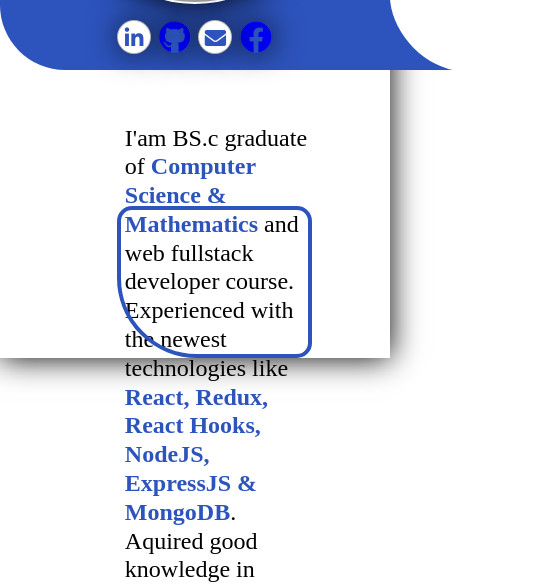
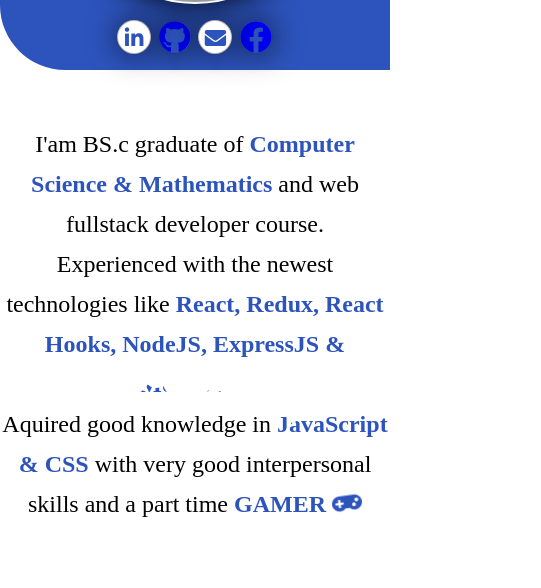
Before and after one commit to SergeyArenzon/portfolio, a React (Create React App) app: page / in a window 390 px wide. Shown: the part 1326-1914 px from the top of the page, 541 px wide, since content can reach past the window. After the commit the page ends 1874 px from the top, so only its background shows below. Built offline with nearby package versions, Linux system fonts and the light colour scheme; grey boxes are pictures that could not be loaded; a web font is replaced by a local one.

Commit message:
add Clouds

```diff
--- a/src/components/AboutMe/AboutMe.js
+++ b/src/components/AboutMe/AboutMe.js
@@ -1,5 +1,6 @@
 import React from "react";
 import classes from "./AboutMe.module.css";
+import Clouds from '../UI/Clouds/Clouds';
 
 export default function AboutMe() {
     const socialIcons = (
@@ -45,7 +46,7 @@ export default function AboutMe() {
     );
 
     return (
-        <div className={classes.AboutMe}>
+        <div><div className={classes.AboutMe}>
         <div className={classes.LeftSide}>
             <h1 className={classes.AboutText}>
                 About<h1 className={classes.MeText}>ME</h1>
@@ -70,8 +71,12 @@ export default function AboutMe() {
                 <br></br>
                 Aquired good knowledge in <strong>JavaScript & CSS</strong> with very good interpersonal skills and a part time <strong>GAMER <i className="fas fa-gamepad"></i></strong>
             </p>
-                <div className={classes.Text}></div>
+            {/* <div className={classes.Text}></div> */}
         </div>
+
     </div>
+    <Clouds/>
+    </div>
+
     );
 }
--- a/src/components/AboutMe/AboutMe.module.css
+++ b/src/components/AboutMe/AboutMe.module.css
@@ -6,7 +6,7 @@
     max-width: 100%;
     position: relative;
     color: white;
-    box-shadow: 0px 0px 30px black;
+    /* box-shadow: 0px 0px 30px black; */
     top: 0;
     display: flex;
     align-items: center;
@@ -184,7 +184,7 @@
     text-align: left;
     font-size: 1.5rem;
     font-family: "BebasNeue";
-    line-height: 1.8rem;
+    line-height: 2.5rem;
 }
 
 .AboutMe .RightSide .TextP strong {
@@ -217,6 +217,8 @@
     .AboutMe {
         padding-top: 40px;
         flex-direction: column;
+        height: 810px;
+
     }
     .AboutMe .LeftSide{
         width: 100%;
@@ -241,4 +243,21 @@
         padding-left: 10px;
 
     }
+    .AboutMe .RightSide{
+        width: 100vw;
+        /* padding: 0 15px 0 15px; */
+    }
+    .AboutMe .RightSide .TextP {
+        width: 100vw;
+        position: relative;
+        /* padding: 0 15px 0 15px; */
+        text-align: center;
+    }
+    .AboutMe .RightSide .Text {
+        position: relative;
+
+    }
+    .AboutMe .Tail{
+        display: none;
+    }
 }
--- /dev/null
+++ b/src/components/UI/Clouds/Clouds.js
@@ -0,0 +1,43 @@
+import React from "react";
+import classes from "./Clouds.module.css";
+
+export default function Clouds() {
+    return (
+        <div className={classes.Clouds}>
+            <svg
+                id="clouds"
+                xmlns="http://www.w3.org/2000/svg"
+                version="1.1"
+                width="100%"
+                height="100"
+                viewBox="0 0 100 100"
+                preserveAspectRatio="none"
+            >
+                <path
+                    fill="white"
+                    d="M-5 100 Q 0 20 5 100 Z
+						 M0 100 Q 5 0 10 100
+						 M5 100 Q 10 30 15 100
+						 M10 100 Q 15 10 20 100
+						 M15 100 Q 20 30 25 100
+						 M20 100 Q 25 -10 30 100
+						 M25 100 Q 30 10 35 100
+						 M30 100 Q 35 30 40 100
+						 M35 100 Q 40 10 45 100
+						 M40 100 Q 45 50 50 100
+						 M45 100 Q 50 20 55 100
+						 M50 100 Q 55 40 60 100
+						 M55 100 Q 60 60 65 100
+						 M60 100 Q 65 50 70 100
+						 M65 100 Q 70 20 75 100
+						 M70 100 Q 75 45 80 100
+						 M75 100 Q 80 30 85 100
+						 M80 100 Q 85 20 90 100
+						 M85 100 Q 90 50 95 100
+						 M90 100 Q 95 25 100 100
+						 M95 100 Q 100 15 105 100 Z"
+                ></path>
+            </svg>
+        </div>
+    );
+}
--- /dev/null
+++ b/src/components/UI/Clouds/Clouds.module.css
@@ -0,0 +1,10 @@
+.Clouds {
+    width: 100vw;
+    color: white;
+    display: block;
+    position: relative;
+    transform: rotate(180deg);
+    height: 100px;
+
+
+}
```
Also changed, not shown: 1 other file (tests, documents, lock files or other folders). Lines whose indentation alone changed are shown as unchanged.
